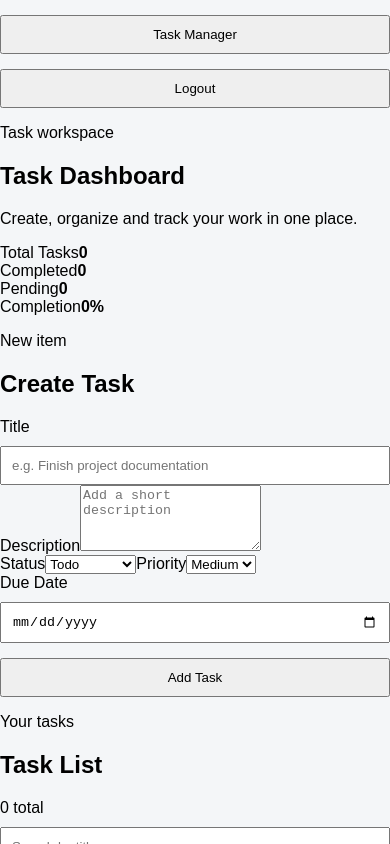
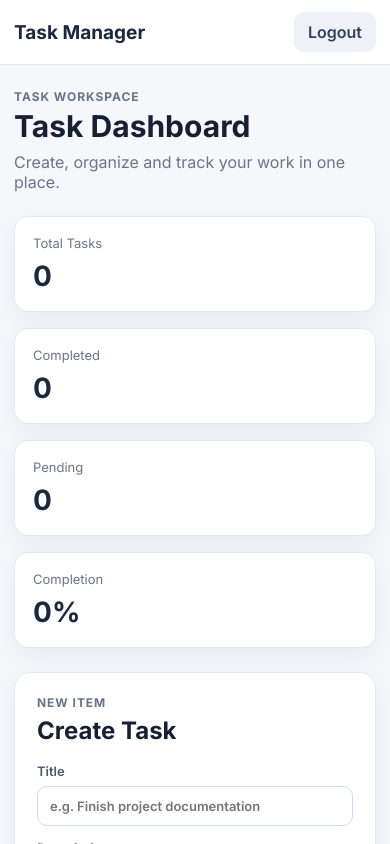
Before and after one commit to Johan621/TaskManagement, a React app in the folder frontend/: page /dashboard in a window 390 px wide. Shown: the top 844 px of the page. Built offline with nearby package versions, Linux system fonts and the light colour scheme; no server answers; sample sign-in values are in the browser's storage; the HTML template or start-up script is replaced by a standard one.

Commit message:
Polish UI with responsive dashboard styles

```diff
--- a/frontend/src/index.css
+++ b/frontend/src/index.css
@@ -1,27 +1,452 @@
+@import url('https://fonts.googleapis.com/css2?family=Inter:wght@400;500;600;700&display=swap');
+
+:root {
+  font-family: Inter, Arial, sans-serif;
+  color: #172033;
+  background: #f5f7fb;
+  font-synthesis: none;
+  text-rendering: optimizeLegibility;
+}
+
+* {
+  box-sizing: border-box;
+}
+
 body {
   margin: 0;
-  font-family: Arial, sans-serif;
-  background: #f4f6f8;
+  min-width: 320px;
+  min-height: 100vh;
+  background: #f5f7fb;
+}
+
+button,
+input,
+textarea,
+select {
+  font: inherit;
+}
+
+button {
+  border: 0;
+}
+
+.app-shell {
+  min-height: 100vh;
+}
+
+.navbar {
+  position: sticky;
+  top: 0;
+  z-index: 10;
+  background: rgba(255, 255, 255, 0.94);
+  border-bottom: 1px solid #e4e8f0;
+  backdrop-filter: blur(10px);
+}
+
+.navbar-inner {
+  max-width: 1180px;
+  margin: 0 auto;
+  padding: 14px 24px;
+  display: flex;
+  justify-content: space-between;
+  align-items: center;
+  gap: 16px;
+}
+
+.brand-button {
+  background: transparent;
+  cursor: pointer;
+  color: #1d2840;
+  font-weight: 700;
+  font-size: 19px;
+  padding: 8px 0;
+}
+
+.dashboard-page {
+  max-width: 1180px;
+  margin: 0 auto;
+  padding: 34px 24px 56px;
+}
+
+.page-heading {
+  margin-bottom: 24px;
+}
+
+.page-heading h1,
+.section-header h2 {
+  margin: 0;
+}
+
+.page-heading h1 {
+  font-size: clamp(30px, 5vw, 42px);
+  line-height: 1.08;
+}
+
+.section-header {
+  display: flex;
+  justify-content: space-between;
+  align-items: flex-start;
+  gap: 16px;
+  margin-bottom: 18px;
+}
+
+.eyebrow {
+  margin: 0 0 6px;
+  text-transform: uppercase;
+  letter-spacing: 0.08em;
+  color: #68738b;
+  font-size: 12px;
+  font-weight: 700;
+}
+
+.muted-text {
+  color: #6b7488;
+  margin: 10px 0 0;
+}
+
+.analytics-grid {
+  display: grid;
+  grid-template-columns: repeat(4, minmax(0, 1fr));
+  gap: 16px;
+  margin-bottom: 24px;
+}
+
+.analytics-card,
+.form-card,
+.task-section,
+.filters-card,
+.task-card {
+  background: #fff;
+  border: 1px solid #e4e8f0;
+  box-shadow: 0 8px 24px rgba(22, 35, 65, 0.06);
+}
+
+.analytics-card {
+  border-radius: 14px;
+  padding: 18px;
+  display: flex;
+  flex-direction: column;
+  gap: 8px;
+}
+
+.analytics-card span {
+  color: #6b7488;
+  font-size: 13px;
+}
+
+.analytics-card strong {
+  color: #1d2840;
+  font-size: 28px;
+}
+
+.dashboard-grid {
+  display: grid;
+  grid-template-columns: minmax(280px, 350px) minmax(0, 1fr);
+  gap: 24px;
+  align-items: start;
+}
+
+.form-card,
+.task-section {
+  border-radius: 16px;
+  padding: 22px;
+}
+
+.task-form,
+.edit-form {
+  display: flex;
+  flex-direction: column;
+  gap: 14px;
+}
+
+.task-form label,
+.edit-form label,
+.task-meta label {
+  display: flex;
+  flex-direction: column;
+  gap: 7px;
+  font-size: 13px;
+  color: #4e5870;
+  font-weight: 600;
+}
+
+.control,
+.status-control {
+  width: 100%;
+  border: 1px solid #d5dbea;
+  background: #fff;
+  color: #1d2840;
+  border-radius: 10px;
+  padding: 11px 12px;
+  outline: none;
+  transition: border-color 0.2s, box-shadow 0.2s;
+}
+
+.control:focus,
+.status-control:focus {
+  border-color: #6478f7;
+  box-shadow: 0 0 0 3px rgba(100, 120, 247, 0.12);
+}
+
+.textarea {
+  resize: vertical;
+  min-height: 92px;
+}
+
+.form-row {
+  display: grid;
+  grid-template-columns: 1fr 1fr;
+  gap: 12px;
+}
+
+.button {
+  border-radius: 10px;
+  padding: 10px 14px;
+  cursor: pointer;
+  font-weight: 600;
+  transition: transform 0.15s, opacity 0.15s;
+}
+
+.button:hover:not(:disabled) {
+  transform: translateY(-1px);
+}
+
+.button:disabled {
+  opacity: 0.55;
+  cursor: not-allowed;
+}
+
+.button-primary {
+  background: #5367e8;
+  color: #fff;
+}
+
+.button-secondary {
+  background: #eef1f7;
+  color: #33405b;
+}
+
+.button-danger {
+  background: #fff0f0;
+  color: #c43f3f;
+}
+
+.filters-card {
+  border-radius: 14px;
+  padding: 14px;
+  display: grid;
+  grid-template-columns: 2fr 1fr 1fr 1fr 1fr auto;
+  gap: 10px;
+  margin-bottom: 18px;
+}
+
+.task-count {
+  color: #6b7488;
+  font-size: 13px;
+  padding-top: 8px;
+}
+
+.task-list {
+  display: flex;
+  flex-direction: column;
+  gap: 12px;
+}
+
+.task-card {
+  border-radius: 14px;
+  padding: 18px;
+}
+
+.task-card-top {
+  display: flex;
+  justify-content: space-between;
+  gap: 16px;
+  align-items: flex-start;
+}
+
+.task-card h3 {
+  margin: 0 0 6px;
+  font-size: 18px;
+  color: #1d2840;
+}
+
+.task-card p {
+  margin: 0;
+  color: #6b7488;
+  line-height: 1.5;
+}
+
+.priority-badge {
+  border-radius: 999px;
+  padding: 6px 10px;
+  font-size: 12px;
+  font-weight: 700;
+  white-space: nowrap;
+}
+
+.priority-low {
+  background: #edf8ef;
+  color: #31824a;
+}
+
+.priority-medium {
+  background: #fff7e8;
+  color: #a46b12;
+}
+
+.priority-high {
+  background: #fff0f0;
+  color: #c43f3f;
+}
+
+.task-meta {
+  display: flex;
+  align-items: center;
+  flex-wrap: wrap;
+  gap: 14px;
+  margin-top: 16px;
+  color: #6b7488;
+  font-size: 13px;
+}
+
+.status-control {
+  min-width: 160px;
+  margin-top: 4px;
+}
+
+.task-actions {
+  display: flex;
+  gap: 10px;
+  margin-top: 16px;
+}
+
+.task-actions .button {
+  width: auto;
+}
+
+.empty-state,
+.message {
+  border-radius: 12px;
+  padding: 16px;
+  text-align: center;
+}
+
+.empty-state {
+  border: 1px dashed #cfd5e2;
+  color: #6b7488;
+}
+
+.message {
+  margin-bottom: 12px;
+  text-align: left;
+}
+
+.error-message {
+  background: #fff0f0;
+  color: #b13d3d;
+}
+
+.pagination {
+  display: flex;
+  justify-content: center;
+  align-items: center;
+  gap: 16px;
+  margin-top: 20px;
+  color: #5f6980;
+}
+
+.navbar-logout {
+  width: auto;
 }
 
 .container {
-  width: 350px;
+  width: min(420px, calc(100% - 32px));
   margin: 80px auto;
-  background: white;
-  padding: 20px;
+  background: #fff;
+  padding: 28px;
+  border-radius: 16px;
+  border: 1px solid #e4e8f0;
+  box-shadow: 0 12px 34px rgba(22, 35, 65, 0.08);
+}
+
+.container h1 {
+  margin-top: 0;
+  margin-bottom: 22px;
+}
+
+.container input,
+.container button {
+  width: 100%;
+  margin-top: 12px;
+}
+
+.container input {
+  padding: 12px;
+  border: 1px solid #d5dbea;
   border-radius: 10px;
 }
 
-input {
-  width: 100%;
-  padding: 10px;
-  margin-top: 10px;
-  box-sizing: border-box;
+.container button {
+  padding: 12px;
+  border-radius: 10px;
+  background: #5367e8;
+  color: #fff;
+  cursor: pointer;
+  font-weight: 600;
 }
 
-button {
-  width: 100%;
-  padding: 10px;
-  margin-top: 15px;
-  cursor: pointer;
+.container p {
+  color: #6b7488;
 }
+
+.container a {
+  color: #5367e8;
+  font-weight: 600;
+}
+
+@media (max-width: 1000px) {
+  .analytics-grid {
+    grid-template-columns: repeat(2, minmax(0, 1fr));
+  }
+
+  .dashboard-grid {
+    grid-template-columns: 1fr;
+  }
+
+  .filters-card {
+    grid-template-columns: 1fr 1fr;
+  }
+}
+
+@media (max-width: 640px) {
+  .dashboard-page {
+    padding: 24px 14px 40px;
+  }
+
+  .navbar-inner {
+    padding: 12px 14px;
+  }
+
+  .analytics-grid,
+  .form-row,
+  .filters-card {
+    grid-template-columns: 1fr;
+  }
+
+  .task-card-top,
+  .task-meta {
+    flex-direction: column;
+    align-items: stretch;
+  }
+
+  .task-actions,
+  .pagination {
+    flex-direction: column;
+    width: 100%;
+  }
+
+  .task-actions .button,
+  .pagination .button {
+    width: 100%;
+  }
+}
```
